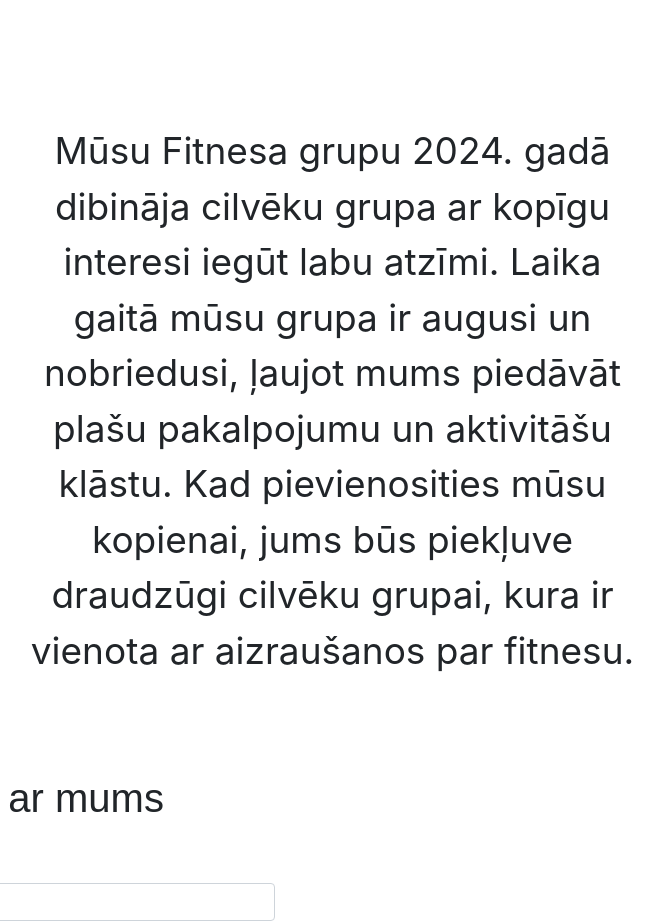
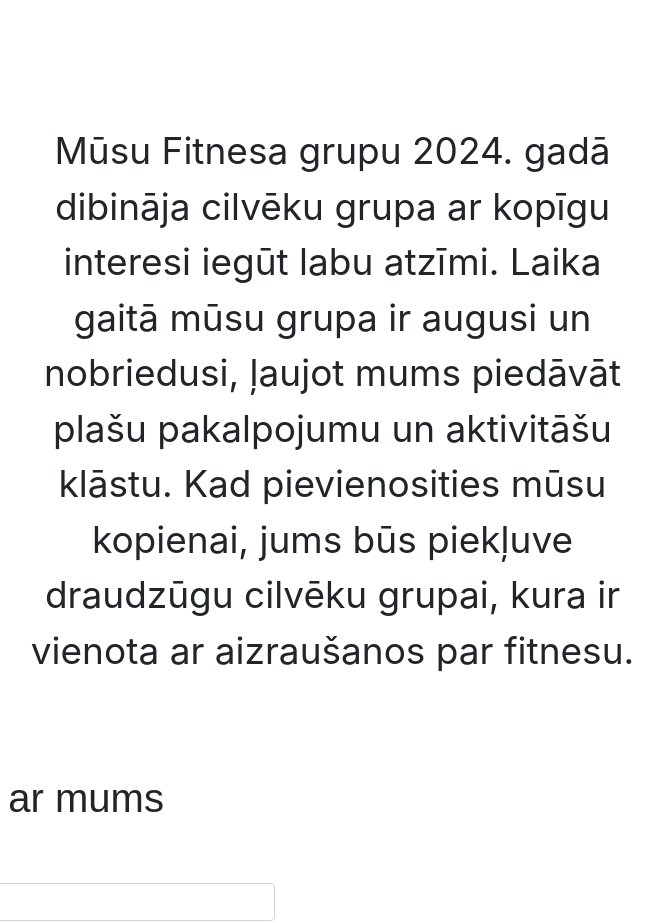
Before and after one commit to salauztatejkanna/salauztatejkanna-, a plain HTML site: page maja.html in a window 1280 px wide. Shown: the part 1996-2919 px from the top of the page, 635-1280 px from the left. Drawn offline with nearby package versions, Linux system fonts and the light colour scheme.

Commit message:
Update maja.html

```diff
--- a/maja.html
+++ b/maja.html
@@ -104,7 +104,7 @@
         </div>
         <div class="col-md-6">
           <p style="font-size: 37px;">
-            Mūsu Fitnesa grupu 2024. gadā dibināja cilvēku grupa ar kopīgu interesi iegūt labu atzīmi. Laika gaitā mūsu grupa ir augusi un nobriedusi, ļaujot mums piedāvāt plašu pakalpojumu un aktivitāšu klāstu. Kad pievienosities mūsu kopienai, jums būs piekļuve draudzūgi cilvēku grupai, kura ir vienota ar aizraušanos par fitnesu.
+            Mūsu Fitnesa grupu 2024. gadā dibināja cilvēku grupa ar kopīgu interesi iegūt labu atzīmi. Laika gaitā mūsu grupa ir augusi un nobriedusi, ļaujot mums piedāvāt plašu pakalpojumu un aktivitāšu klāstu. Kad pievienosities mūsu kopienai, jums būs piekļuve draudzūgu cilvēku grupai, kura ir vienota ar aizraušanos par fitnesu.
             </p>
         </div>
       </div>
```
